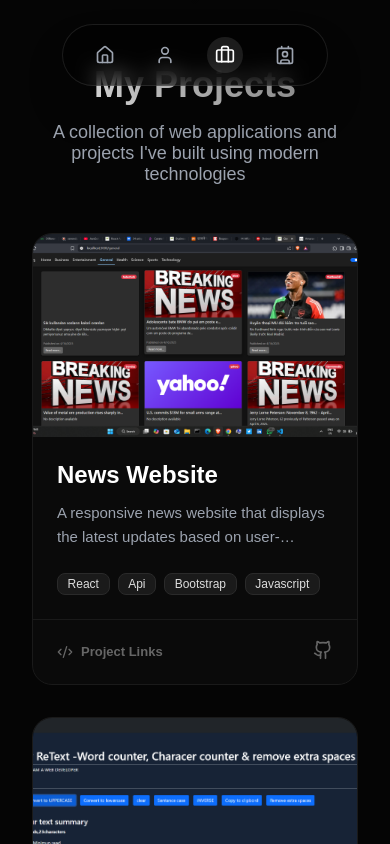
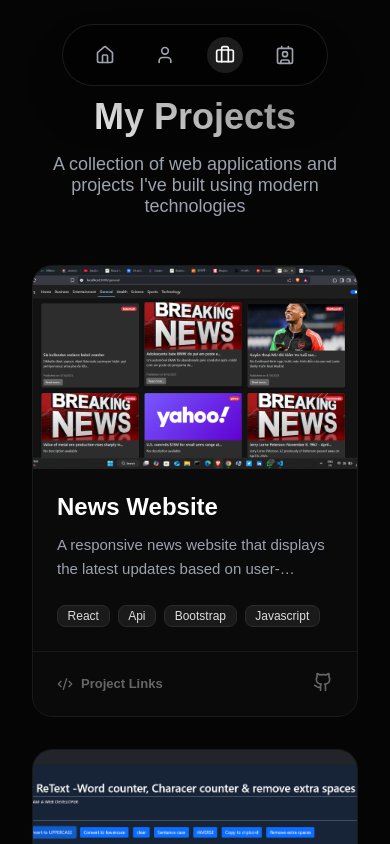
Before and after one commit to aad-law/My-Portfolio, a Next.js app: page /projects in a window 390 px wide. Shown: the top 844 px of the page. Built offline with nearby package versions, Linux system fonts and the light colour scheme; no server answers.

Commit message:
Fix projects page header overlap with navbar

```diff
--- a/src/components/Project/Project.module.css
+++ b/src/components/Project/Project.module.css
@@ -5,7 +5,8 @@
 }
 
 .heroSection {
-    padding: 6rem 2rem 2rem;
+    padding: 8rem 2rem 2rem;
+    /* Increased from 6rem to 8rem for navbar clearance */
     text-align: center;
     background: radial-gradient(circle at top, rgba(0, 0, 0, 0.1) 0%, transparent 70%);
 }
@@ -335,7 +336,8 @@
 
 @media (max-width: 640px) {
     .heroSection {
-        padding-top: 4rem;
+        padding-top: 6rem;
+        /* Increased for navbar clearance on mobile */
     }
 
     .title {
```
